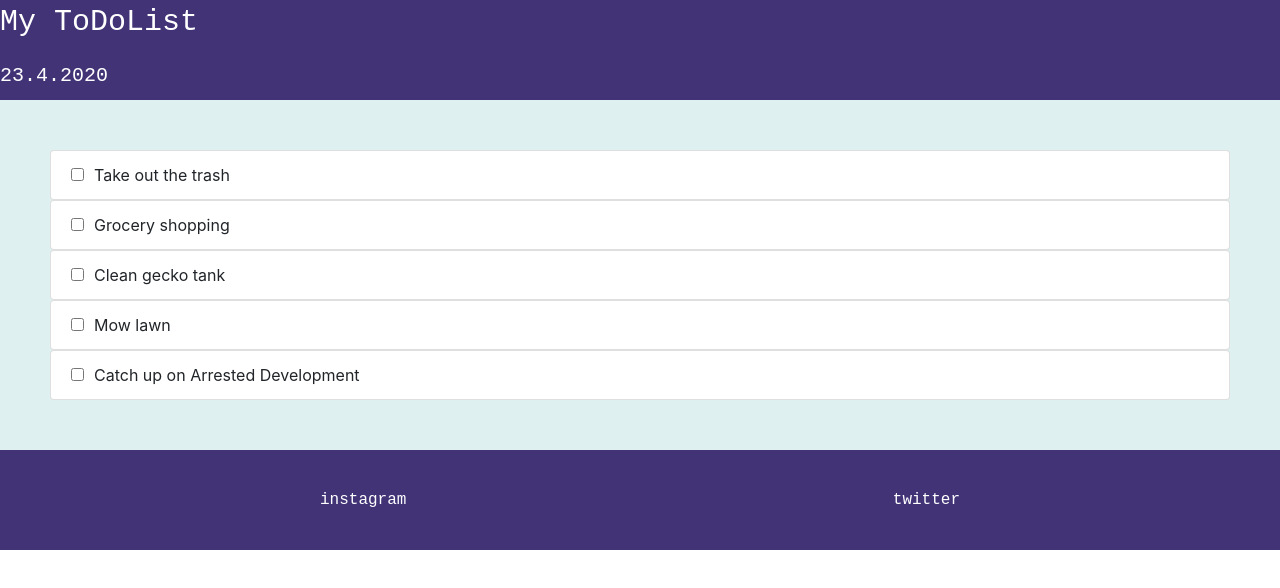
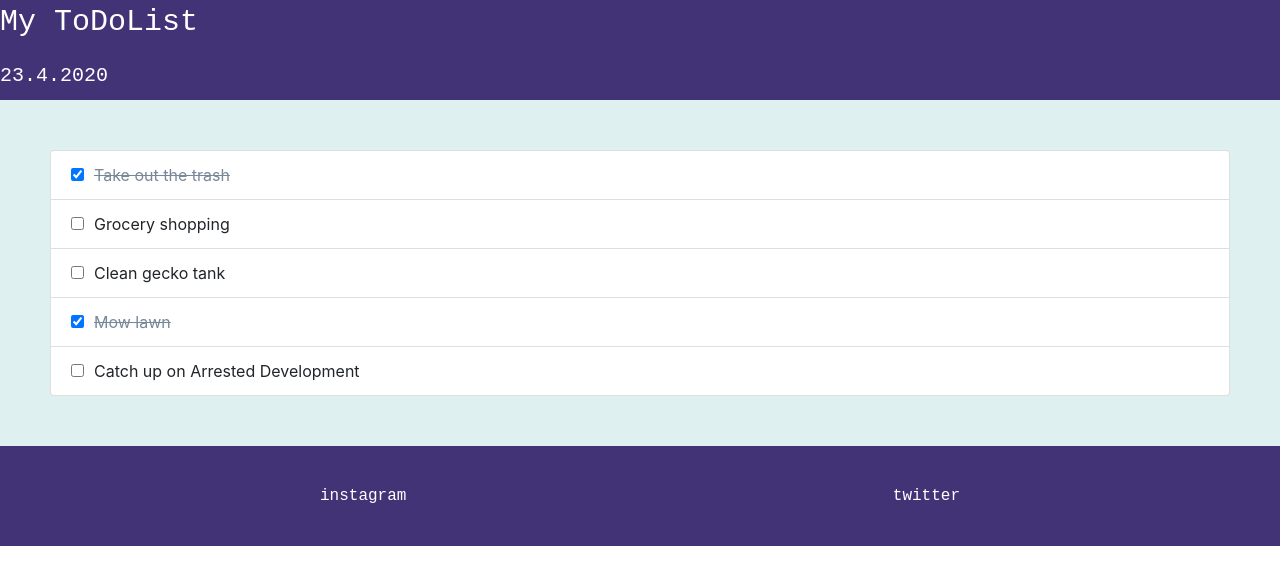
Before and after one commit to Natashkaa/ReactHW, a React (Create React App) app: page / in a window 1280 px wide. Shown: the top 588 px of the page. Built offline with nearby package versions, Linux system fonts and the light colour scheme.

Commit message:
Components with classes

```diff
--- a/src/App.js
+++ b/src/App.js
@@ -3,13 +3,41 @@ import './App.css';
 import {TODOITEMS} from './TodoData';
 import TodoItem from './TodoItem';
 
-function App() {
-  const todoitems = TODOITEMS.map( item => <TodoItem id={item.id} text={item.text} isCompleted={item.completed}/>)
+export default class TodoList extends React.Component{
+  constructor(props) {
+    super(props);
+    this.state = {
+      list: [...TODOITEMS]
+    }
+
+    this.changeList = this.changeList.bind(this);
+  }
+
+  changeList(itemId) {
+    // 1
+    let curItem = this.state.list.find(i => i.id === itemId);
+    // 2
+    curItem.completed = !curItem.completed;
+    // 3
+    this.setState({
+      list: [...this.state.list]
+    });
+  }
+
+  render(){
     return (
       <div className="main">
-          {todoitems}
+        <div className="todoList">
+            <ul className="list-group">
+              {this.state.list.map(item => <TodoItem
+                key={item.id}
+                id={item.id}
+                text={item.text}
+                isCompleted={item.completed}
+                changeState={this.changeList}/>)}
+            </ul>
+        </div>
       </div>
-    );
+    )
   }
-
-  export default App;
+}
--- a/src/TodoData.js
+++ b/src/TodoData.js
@@ -1,4 +1,4 @@
-export const TODOITEMS = [
+export let TODOITEMS = [
     {
         id: 1,
         text: "Take out the trash",
--- a/src/TodoItem.js
+++ b/src/TodoItem.js
@@ -1,21 +1,19 @@
-import React, { useState } from 'react';
+import React from 'react';
 
-function TodoItem(props){
-    const [done, setDone] = useState(false);
-
-    return (
-        <div className="todoList">
-            <ul class="list-group">
-                <li class="list-group-item form-check">
-                    <input type="checkbox" checked={done} onChange={() => setDone(!done)} />
-                    {done ? (
-                        <span className="todoItemChecked item">{props.text}</span>
-                    ) : <span className="item">{props.text}</span>}
-
-                </li>
-            </ul>
-        </div>
-    )
+class TodoItem extends React.Component{
+    render(){
+        return (
+            <li className="list-group-item form-check">
+                <input type="checkbox" checked={this.props.isCompleted} onChange={() =>
+                    {
+                        return this.props.changeState(this.props.id);
+                    }}/>
+                {this.props.isCompleted ? (
+                    <span className="todoItemChecked item">{this.props.text}</span>
+                ) : <span className="item">{this.props.text}</span>}
+            </li>
+        )
+    }
 }
 
 export default TodoItem;
```
